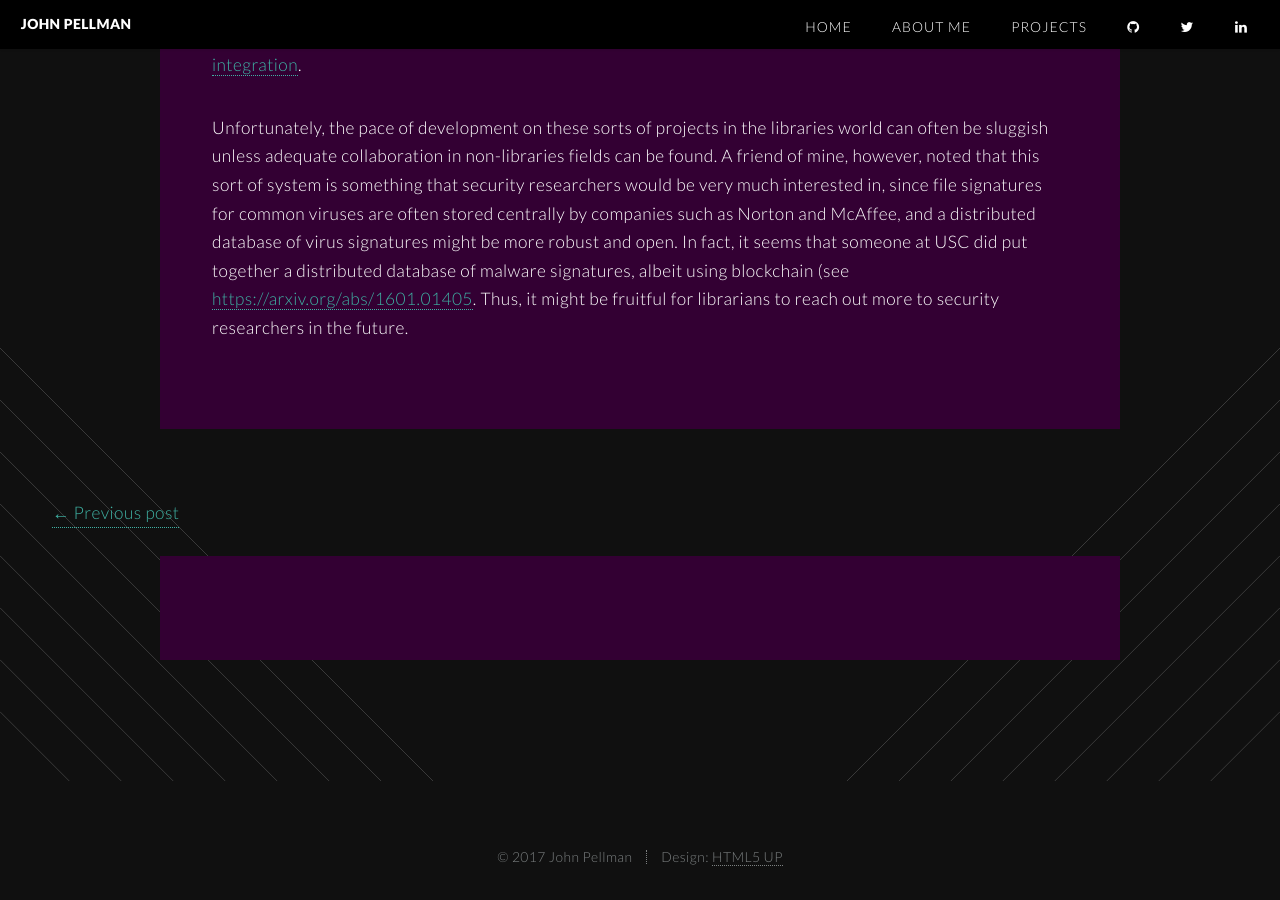
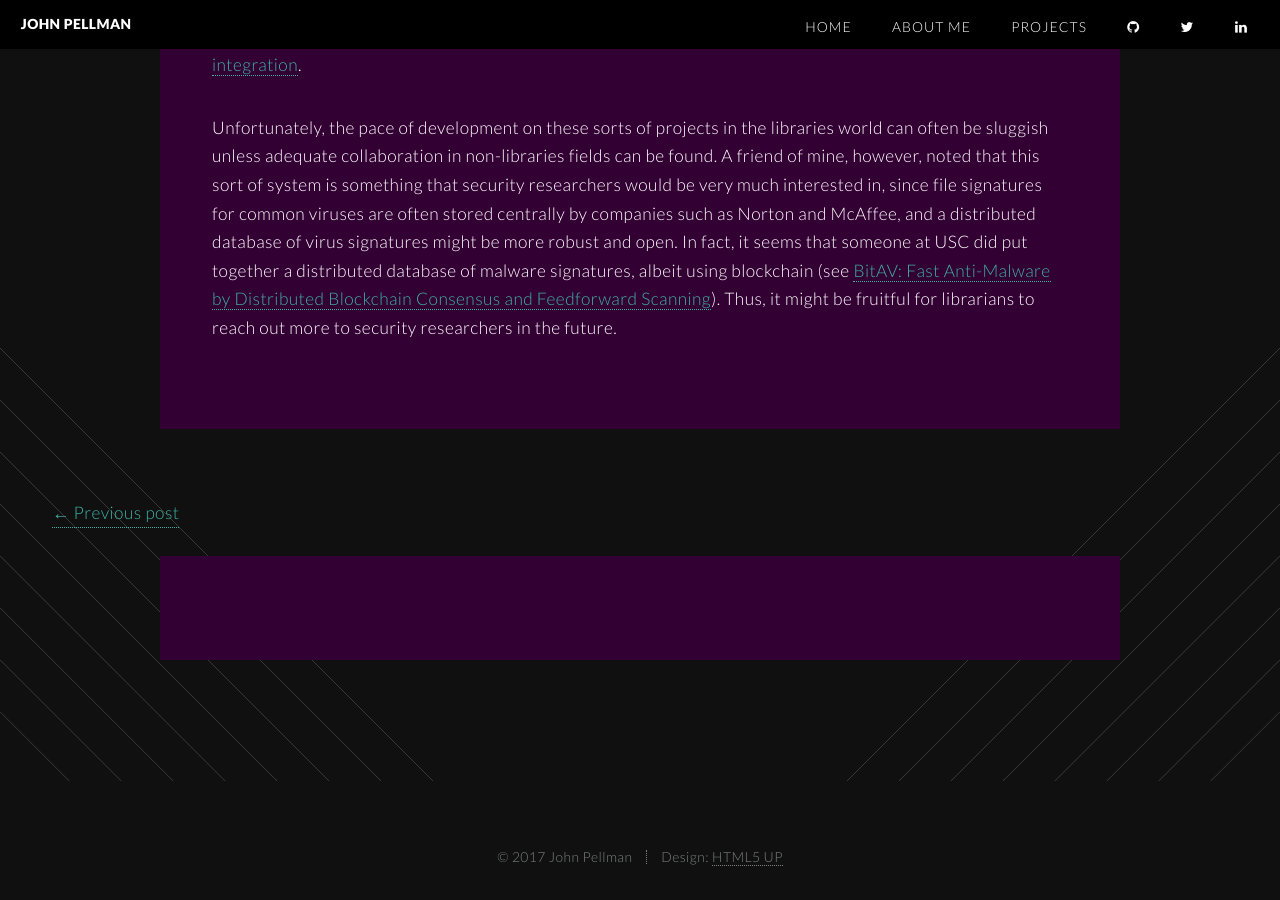
Before and after one commit to jpellman/jpellman.github.io, a Jekyll site: the page built from _posts/2018-05-06-library-shower-thoughts-1.md, in a window 1280 px wide and 900 px high, scrolled down 2375 px. Built offline with Jekyll 4.4.1, drawn with Linux system fonts in a browser that asks for light colours; comment, search, counter and statistics services are not loaded.

Commit message:
Fixed formatting for hyperlink

```diff
--- a/_posts/2018-05-06-library-shower-thoughts-1.md
+++ b/_posts/2018-05-06-library-shower-thoughts-1.md
@@ -24,4 +24,4 @@ If a DNS-like system for file identification were to exist, I'd be interested in
 
 Coming from a scientific background, I'm also a bit quizzical about PRONOM's goal of making "unambiguous" file identifications.  In my experience working alongside folks studying nature, ambiguity is never going away because the world is apathetic about our quest to understand it and won't actively help.  We'll never have a fully accurate model of our world, and the most we can hope for are probabilistic models that can give us explanations of what we're likely seeing, given our data (i.e., Bayesian file identification).  I think that a better approach would be for tools that make use of a file signature repository like PRONOM to continuously query that repository to check for new data regarding their identity, and then to update their beliefs accordingly based on the identification with the highest confidence. A DNS-style system would be well-suited for this sort of thing since files could easily make queries at selected intervals (similar to how entries in a DNS cache might expire).  This would be kind of conceptually similar to the software engineering practice of [continuous integration](https://en.wikipedia.org/wiki/Continuous_integration).
 
-Unfortunately, the pace of development on these sorts of projects in the libraries world can often be sluggish unless adequate collaboration in non-libraries fields can be found.  A friend of mine, however, noted that this sort of system is something that security researchers would be very much interested in, since file signatures for common viruses are often stored centrally by companies such as Norton and McAffee, and a distributed database of virus signatures might be more robust and open.  In fact, it seems that someone at USC did put together a distributed database of malware signatures, albeit using blockchain (see [https://arxiv.org/abs/1601.01405](https://arxiv.org/abs/1601.01405).  Thus, it might be fruitful for librarians to reach out more to security researchers in the future.
+Unfortunately, the pace of development on these sorts of projects in the libraries world can often be sluggish unless adequate collaboration in non-libraries fields can be found.  A friend of mine, however, noted that this sort of system is something that security researchers would be very much interested in, since file signatures for common viruses are often stored centrally by companies such as Norton and McAffee, and a distributed database of virus signatures might be more robust and open.  In fact, it seems that someone at USC did put together a distributed database of malware signatures, albeit using blockchain (see [BitAV: Fast Anti-Malware by Distributed Blockchain Consensus and Feedforward Scanning](https://arxiv.org/abs/1601.01405)).  Thus, it might be fruitful for librarians to reach out more to security researchers in the future.
```
